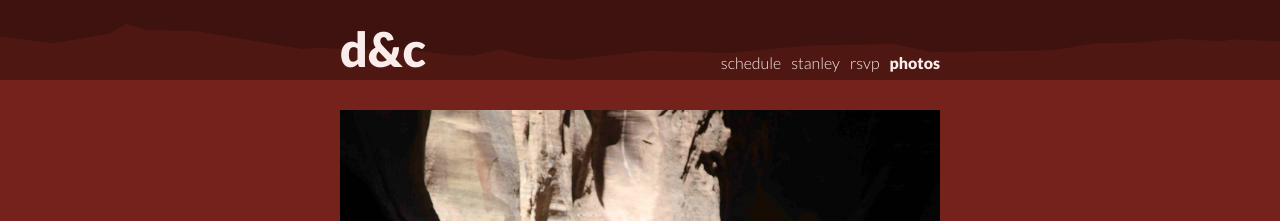
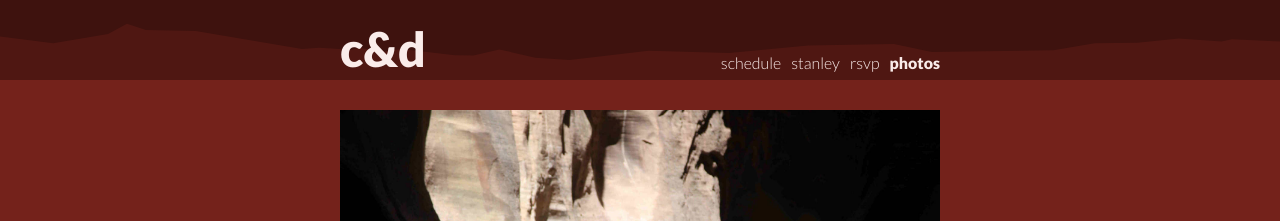
Before and after one commit to dproctor/wedding-website, a Jekyll site: the page built from photos.md, in a window 1280 px wide. Shown: the top 221 px of the page. Built offline with Jekyll 4.4.1, drawn with Linux system fonts in a browser that asks for light colours.

Commit message:
change url

```diff
--- a/_config.yml
+++ b/_config.yml
@@ -13,11 +13,11 @@
 # you will see them accessed via {{ site.title }}, {{ site.email }}, and so on.
 # You can create any custom variable you would like, and they will be accessible
 # in the templates via {{ site.myvariable }}.
-title: devon and caitlin
+title: caitlin and devon
 description: >- # this means to ignore newlines until "baseurl:"
-  Devon and Caitlin are getting married!
+  Caitlin and Devon are getting married!
 baseurl: "" # the subpath of your site, e.g. /blog
-url: "https://devonandcaitlin.com" # the base hostname & protocol for your site, e.g. http://example.com
+url: "https://caitlinanddevon.com" # the base hostname & protocol for your site, e.g. http://example.com
 
 # Build settings
 markdown: kramdown
--- a/_includes/navigation.html
+++ b/_includes/navigation.html
@@ -4,7 +4,7 @@
 <path d="M1440 0H0V63.4706L59.8391 74.9412L121.609 58.8824L142.842 41.2941L164.075 52L220.054 53.5294L339.732 84.8824L359.035 82.5882L395.71 86.4118L403.432 82.5882L432.386 89.4706L451.689 84.8824L511.528 95.5882L532.761 96.3529L561.716 85.6471L602.252 100.176L640.858 104L729.651 87.9412L820.375 91.7647L909.169 78.7647L1005.68 76.4706L1048.15 90.2353L1185.2 87.1765L1231.53 74.9412L1279.79 74.1765L1326.11 66.5294L1374.37 71.8824L1385.95 68.0588L1440 71.8824V0Z" fill="#3E120E"/>
 </svg>
 <div id="text-wrapper">
-  <a class="home-page-link" href="/"> d&c </a>
+  <a class="home-page-link" href="/"> c&d </a>
   <span id="nav-links">
   {% for item in site.data.navigation %}
     <a href="{{ item.url }}" {% if page.title == item.title %}class="current"{% endif %}>{{ item.title }}</a>
```
Also changed, not shown: index.md (+3 -3 lines).
